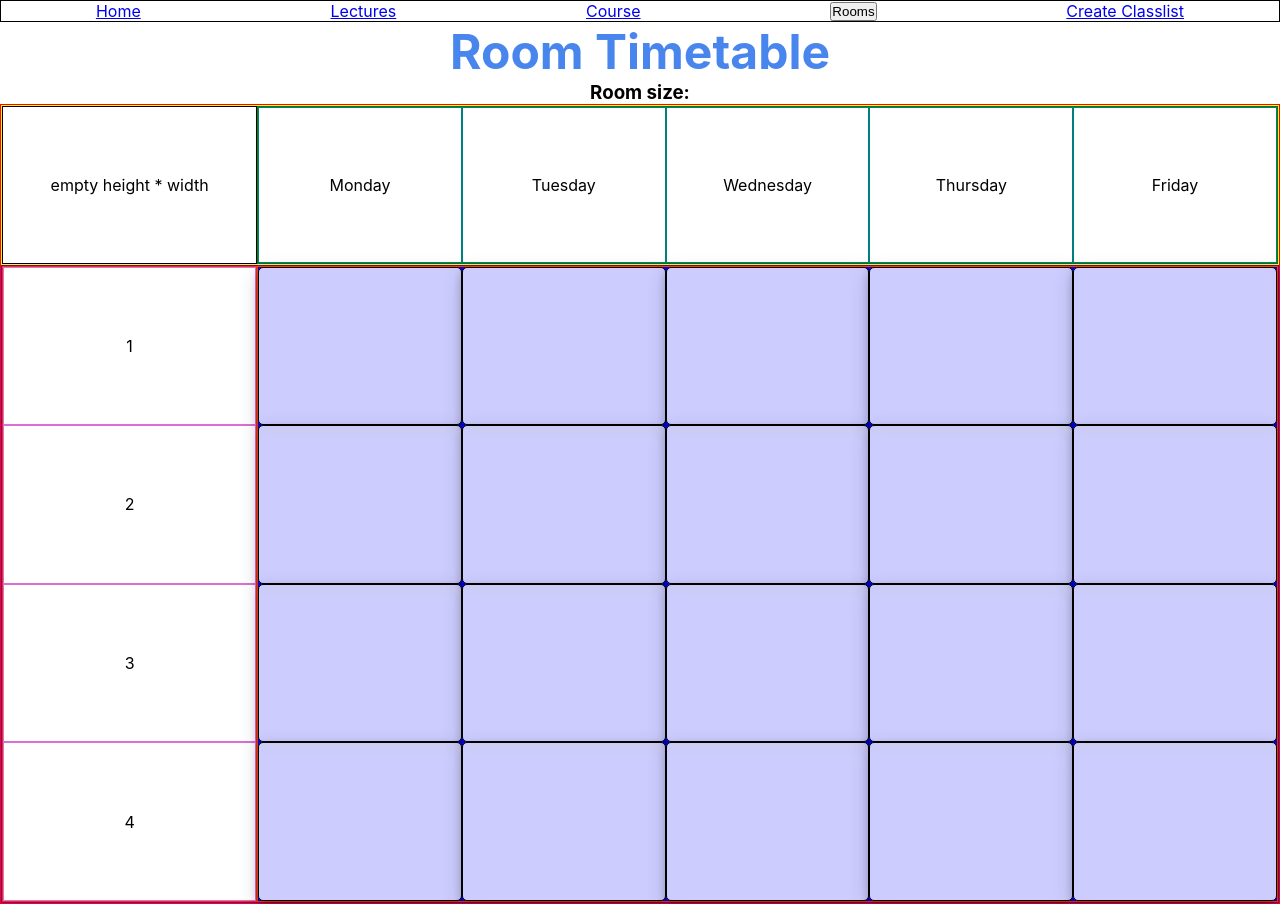
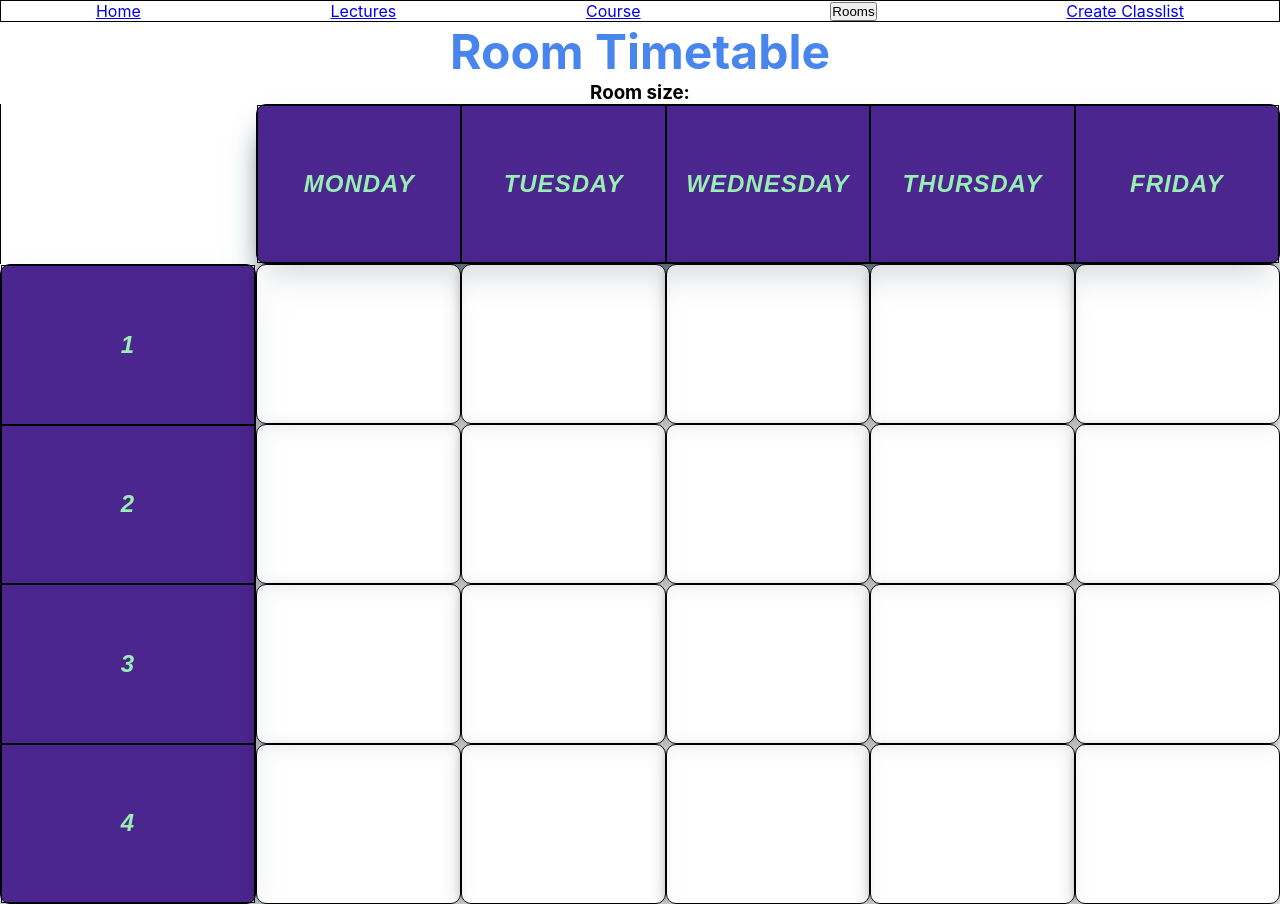
Before and after one commit to RafaelAfrikyan/Education-management, a React (Create React App) app: page /home/home/1 in a window 1280 px wide. Built offline with nearby package versions, Linux system fonts and the light colour scheme.

Commit message:
style(drawtable): some style changes in drawtable

```diff
--- a/src/Components/DrawTable/DrawTable.css
+++ b/src/Components/DrawTable/DrawTable.css
@@ -2,7 +2,6 @@
   display: flex;
   flex-direction: column;
   flex-wrap: nowrap;
-  border: 1px solid red;
   text-align: center;
   height: 100vh;
 }
@@ -11,7 +10,6 @@
   display: flex;
   justify-content: space-between;
   align-items: center;
-  border: 1px solid yellow;
   height: 20%;
 }
 
@@ -21,32 +19,66 @@
   align-items: center;
   height: 100%;
   width: 20%;
-  border: 1px solid black;
+  border-left: 1px solid black;
 }
 
 .weekdays {
   display: flex;
   justify-content: space-around;
   align-items: center;
-  border: 1px solid green;
   height: 100%;
   width: 80%;
+  border: 1px solid black;
+  box-shadow: rgb(38, 57, 77) 0px 20px 30px -10px;
+  border-radius: 10px;
+  background: rgb(76, 38, 143);
+  color: rgb(153, 238, 180);
+  text-align: center;
+  font-family: "Avenir Next", sans-serif;
+  font-weight: 900;
+  font-size: 24px;
+  text-transform: uppercase;
+  font-style: italic;
+  letter-spacing: 1px;
+  animation: opening 0.8s ease-in-out;
+}
+
+@keyframes opening {
+  0% {
+    background-color: rgba(35, 146, 191, 0.1);
+    width: 10%;
+  }
+  25% {
+    background-color: rgba(35, 146, 191, 0.3);
+    width: 20%;
+  }
+  50% {
+    background-color: rgba(35, 146, 191, 0.5);
+    width: 30%;
+  }
+  75% {
+    background-color: rgba(35, 146, 191, 0.7);
+    width: 40%;
+  }
+  100% {
+    background-color: rgba(35, 146, 191, 0.9);
+    width: 50%;
+  }
 }
 
 .day {
   width: 20%;
-  border: 1px solid teal;
   height: 100%;
   display: flex;
   justify-content: center;
   align-items: center;
+  border: 1px solid black;
 }
 
 .table-bottom-part {
   display: flex;
   justify-content: center;
   align-items: center;
-  border: 1px solid purple;
   height: 80%;
 }
 
@@ -55,9 +87,45 @@
   flex-direction: column;
   justify-content: space-around;
   align-items: center;
-  border: 1px solid rgb(219, 50, 54);
+  border: 1px solid black;
   width: 20%;
   height: 100%;
+  border: 1px solid black;
+  box-shadow: rgb(38, 57, 77) 0px 20px 30px -10px;
+  border-radius: 10px;
+  background: rgb(76, 38, 143);
+  color: rgb(153, 238, 180);
+  text-align: center;
+  font-family: "Avenir Next", sans-serif;
+  font-weight: 900;
+  font-size: 24px;
+  text-transform: uppercase;
+  font-style: italic;
+  letter-spacing: 1px;
+  animation: numbers 0.8s ease-in-out;
+}
+
+@keyframes numbers {
+  0% {
+    background-color: rgba(35, 146, 191, 0.1);
+    width: 4%;
+  }
+  25% {
+    background-color: rgba(35, 146, 191, 0.3);
+    width: 8%;
+  }
+  50% {
+    background-color: rgba(35, 146, 191, 0.5);
+    width: 12%;
+  }
+  75% {
+    background-color: rgba(35, 146, 191, 0.7);
+    width: 16%;
+  }
+  100% {
+    background-color: rgba(35, 146, 191, 0.9);
+    width: 20%;
+  }
 }
 
 .table-wrap {
@@ -67,7 +135,6 @@
   text-align: center;
   width: 80%;
   height: 100%;
-  border: 1px solid orangered;
 }
 
 .table {
@@ -75,18 +142,17 @@
   flex-direction: column;
   justify-content: center;
   align-items: center;
-  background-color: blue;
   width: 80%;
   height: 100%;
 }
 
 .day-hour {
-  border: 1px solid orchid;
   width: 100%;
   height: 25%;
   display: flex;
   justify-content: center;
   align-items: center;
+  border: 1px solid black;
 }
 
 .timetable-div {
@@ -94,7 +160,7 @@
   border: 1px solid black;
   background-color: rgba(255, 255, 255, 0.8);
   box-shadow: 0 4px 8px 0 rgba(0, 0, 0, 0.2), 0 6px 20px 0 rgba(0, 0, 0, 0.19);
-  border-radius: 5px;
+  border-radius: 10px;
   display: flex;
   justify-content: center;
   align-items: center;
@@ -104,10 +170,11 @@
   display: flex;
   justify-content: center;
   align-items: center;
+  animation: opening 0.8s ease-in-out;
 }
 .timetable-activ-Elen {
   border: 1px solid black;
-  background-color: rgb(120, 46, 48);
+  background-color: rgba(66, 133, 244, 0.1);
   box-shadow: 0 4px 8px 0 rgba(0, 0, 0, 0.2), 0 6px 20px 0 rgba(0, 0, 0, 0.19);
   border-radius: 5px;
   display: flex;
@@ -122,7 +189,7 @@
 }
 .timetable-activ-Rafayel {
   border: 1px solid black;
-  background-color: rgb(244, 194, 13);
+  background-color: rgba(66, 133, 244, 0.1);
   box-shadow: 0 4px 8px 0 rgba(0, 0, 0, 0.2), 0 6px 20px 0 rgba(0, 0, 0, 0.19);
   border-radius: 5px;
   display: flex;
@@ -137,7 +204,7 @@
 }
 .timetable-activ-Avet {
   border: 1px solid black;
-  background-color: rgb(60, 186, 84);
+  background-color: rgba(66, 133, 244, 0.1);
   box-shadow: 0 4px 8px 0 rgba(0, 0, 0, 0.2), 0 6px 20px 0 rgba(0, 0, 0, 0.19);
   border-radius: 5px;
   display: flex;
@@ -152,7 +219,7 @@
 }
 .timetable-activ-Vrezh {
   border: 1px solid black;
-  background-color: rgb(219, 50, 54);
+  background-color: rgba(66, 133, 244, 0.1);
   box-shadow: 0 4px 8px 0 rgba(0, 0, 0, 0.2), 0 6px 20px 0 rgba(0, 0, 0, 0.19);
   border-radius: 5px;
   display: flex;
@@ -167,7 +234,7 @@
 }
 .timetable-activ-Mher {
   border: 1px solid black;
-  background-color: rgb(72, 133, 237);
+  background-color: rgba(66, 133, 244, 0.1);
   box-shadow: 0 4px 8px 0 rgba(0, 0, 0, 0.2), 0 6px 20px 0 rgba(0, 0, 0, 0.19);
   border-radius: 5px;
   display: flex;
@@ -182,7 +249,7 @@
 }
 .timetable-activ-Gago {
   border: 1px solid black;
-  background-color: rgb(65, 120, 46);
+  background-color: rgba(66, 133, 244, 0.1);
   box-shadow: 0 4px 8px 0 rgba(0, 0, 0, 0.2), 0 6px 20px 0 rgba(0, 0, 0, 0.19);
   border-radius: 5px;
   display: flex;
@@ -197,7 +264,7 @@
 }
 .timetable-activ-Norayr {
   border: 1px solid black;
-  background-color: rgb(143, 205, 195);
+  background-color: rgba(66, 133, 244, 0.1);
   box-shadow: 0 4px 8px 0 rgba(0, 0, 0, 0.2), 0 6px 20px 0 rgba(0, 0, 0, 0.19);
   border-radius: 5px;
   display: flex;
@@ -212,7 +279,7 @@
 }
 .timetable-activ-Eduard {
   border: 1px solid black;
-  background-color: rgb(143, 147, 147);
+  background-color: rgba(66, 133, 244, 0.1);
   box-shadow: 0 4px 8px 0 rgba(0, 0, 0, 0.2), 0 6px 20px 0 rgba(0, 0, 0, 0.19);
   border-radius: 5px;
   display: flex;
@@ -225,11 +292,3 @@
   justify-content: center;
   align-items: center;
 }
-
-.timetable-div:hover {
-  background-color: rgb(66, 133, 244);
-  color: white;
-  font-size: 20px;
-  font-weight: bolder;
-  transform: scale(1.01);
-}
--- a/src/Components/DrawTable/DrawTable.js
+++ b/src/Components/DrawTable/DrawTable.js
@@ -8,7 +8,7 @@ function DrawTable({ param }) {
   return (
     <div className="wrapper">
       <div className="table-top-part">
-        <div className="empty-corner">empty height * width</div>
+        <div className="empty-corner"></div>
         <div className="weekdays">
           <div className="day">Monday</div>
           <div className="day">Tuesday</div>
--- a/src/Components/SingleLecturer/styles.css
+++ b/src/Components/SingleLecturer/styles.css
@@ -59,7 +59,6 @@
   z-index: -1;
   border: 2px solid rgba(153, 206, 255, 50%);
   transition: all 0.25s ease-out;
-
   background-color: rgba(153, 206, 255, 50%);
   top: -15px;
   left: -15px;
--- a/src/Pages/CreateClasslist/CreateClasslist.jsx
+++ b/src/Pages/CreateClasslist/CreateClasslist.jsx
@@ -21,19 +21,18 @@ export default function CreateClasslist() {
   let refer = useRef(null);
 
   const gago = (faculty, lecturers, rooms) => {
-    Object.keys(faculties[faculty].lessons).forEach((lesson, i) => {
+    Object.keys(faculties[faculty].lessons).forEach((lesson) => {
+      console.log("leson", lesson);
       if (faculties[faculty].lessons[lesson] !== 0) {
+        console.log("faculties" , faculties[faculty].lessons[lesson] );
         lecturers.forEach((item) => {
           if (item.speciality === lesson) {
             Object.keys(item.timeTable).forEach((day) => {
               Object.keys(item.timeTable[day]).forEach((lectureHour) => {
                 if (!item.timeTable[day][lectureHour]) {
-                  Object.keys(rooms).forEach((size) => {
+                  Object.keys(rooms).sort((a, b) => a-b).forEach((size) => {
                     if (
                       size >= faculties[faculty].count
-                      // Math.abs(size - faculties[faculty].count) < 10
-                      // ||
-                      // Math.abs(size - faculties[faculty].count) <= 20
                     ) {
                       Object.keys(rooms[size]).forEach((room) => {
                         Object.keys(rooms[size][room]).forEach((day) => {
@@ -41,8 +40,6 @@ export default function CreateClasslist() {
                             (roomHour) => {
                               if (!rooms[size][room][day][roomHour]) {
                                 if (faculties[faculty].lessons[lesson]) {
-                                  // faculties[faculty].lessons[lesson] =
-                                  //   faculties[faculty].lessons[lesson] - 1;
                                   dispatch({
                                     type: ACTION_TYPES.ROOMS_TABLE,
                                     payload: {
--- a/src/Pages/Lecturer/Lecturer.css
+++ b/src/Pages/Lecturer/Lecturer.css
@@ -7,16 +7,16 @@
 .lecturer-info {
   border: 2px solid rgba(35, 146, 191, 1);
   width: 50vw;
-  max-height: 25vh;
+  height: 30vh;
   margin: 10px auto;
   display: flex;
   justify-content: space-around;
   align-items: center;
   box-shadow: rgb(38, 57, 77) 0px 20px 30px -10px;
   border-radius: 10px;
-  background-color: rgba(35, 146, 191, 0.8);
-  animation-name: card-bg;
-  animation-duration: 2s;
+  background: rgb(76, 38, 143);
+  color: rgb(153, 238, 180);
+  animation: card-bg 0.8s ease-in-out;
 }
 
 .lecturer-name {
@@ -27,9 +27,28 @@
   height: 100%;
   width: auto;
   font-size: 24px;
-  color: black;
-  animation-name: font-size;
-  animation-duration: 2s;
+  color: white;
+  animation: font-size 0.8s ease-in-out;
+}
+
+.lecturer-info-row1{
+  animation: scale 3s forwards cubic-bezier(0.5, 1, 0.89, 1);
+}
+
+@keyframes scale {
+  0% {
+    opacity: 0;
+    transform: rotateY(90def);
+  }
+  50% {
+    opacity: 1;
+    transform: rotateY(720deg);
+  }
+  100% {
+    /* animate nothing to pause animation at the end */
+    opacity: 1;
+    transform: rotateY(720deg);
+  }
 }
 
 @keyframes card-bg {
@@ -73,7 +92,9 @@
   }
 }
 
+
+
 .lecturer-img {
   max-width: 200px;
-  max-height: 150px;
+  height: 19vh;
 }
--- a/src/Pages/Lecturer/Lecturer.js
+++ b/src/Pages/Lecturer/Lecturer.js
@@ -18,10 +18,10 @@ function Lecturer() {
       <div className="lecturer-info">
         <img src={image} className="lecturer-img" />
         <div className="lecturer-name">
-          <h3>Name: {name}</h3>
-          <h3>Surname:{surname}</h3>
-          <h3>Speciality: {speciality}</h3>
-          <h3>e-mail: {mail}</h3>
+          <h3 className="lecturer-info-row1">Name: {name}</h3>
+          <h3 className="lecturer-info-row2">Surname: {surname}</h3>
+          <h3 className="lecturer-info-row3">Speciality: {speciality}</h3>
+          <h3 className="lecturer-info-row4">e-mail: {mail.toLowerCase()}</h3>
         </div>
       </div>
       <DrawTable param={filtered[0].timeTable} />
```
Also changed, not shown: src/Components/LecturerInfo/LecturerInfo.js (deleted, +0 -7 lines), src/Components/LecturersTimetable/LecturersTimetable.js (deleted, +0 -7 lines).
